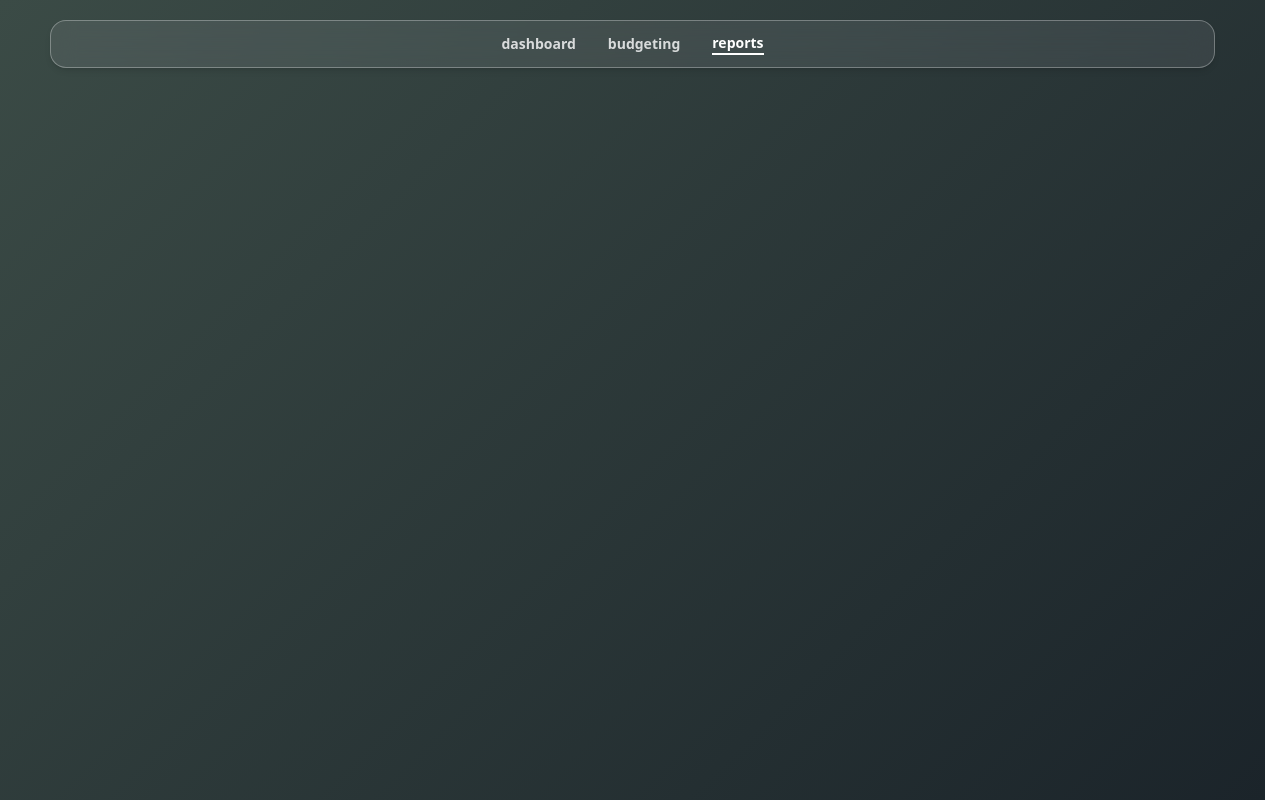
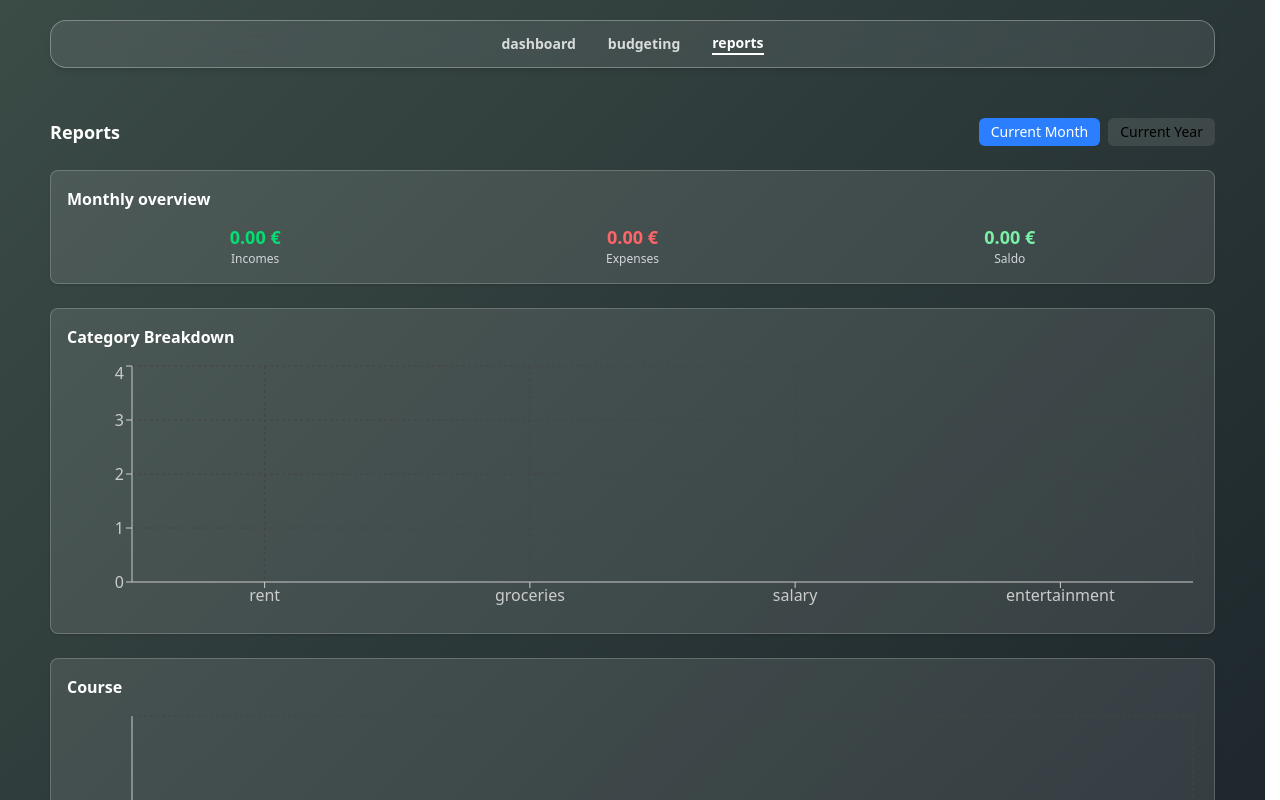
Before and after one commit to philip-ttz/personal-finance-tracker, a React (Vite) app: page / in a window 1280 px wide. Both pictures are taken after a click on the button "reports". Shown: the top 800 px of the page. Built offline with nearby package versions, Linux system fonts and the light colour scheme.

Commit message:
feature: reports

```diff
--- a/package.json
+++ b/package.json
@@ -13,6 +13,7 @@
     "@tailwindcss/vite": "^4.1.16",
     "react": "^19.1.1",
     "react-dom": "^19.1.1",
+    "recharts": "^3.3.0",
     "tailwindcss": "^4.1.16"
   },
   "devDependencies": {
--- a/src/App.tsx
+++ b/src/App.tsx
@@ -6,6 +6,7 @@ import { TransactionList } from './components/TransactionList'
 import { CategoryManager } from './components/CategoryManager'
 import { Navbar } from './components/Navbar'
 import { Budgeting } from "./components/Budgeting"
+import { Reports } from "./components/Reports"
 
 function App() {
   const [transactions, setTransactions] = useState<Transaction[]>([]);
@@ -14,6 +15,7 @@ function App() {
   const [recentlyDeleted, setRecentlyDeleted] = useState<Transaction | null>(null);
   const [showUndo, setShowUndo] = useState(false);
   const [budgets, setBudgets] = useState<Record<string, number>>({});
+  const [reportsView, setReportsView] = useState<"month" | "year">('month');
 
   const addTransaction = (type: 'income' | 'expense', amount: number, date: string, category: string, account: string, tag: string) => {
     const newTransaction: Transaction = {
@@ -112,11 +114,8 @@ function App() {
         <Budgeting transactions={transactions} categories={categories}  budgets={budgets} onAddBudget={handleAddBudget} onRemoveBudget={handleRemoveBudget} />
       )}
 
-      {activeTab === "Auswertungen" && (
-        <div className="p-8">
-          <h2 className="text-2xl font-semibold text-slate-700 mb-4">Auswertungen</h2>
-          <p className="text-slate-500">Hier erscheinen später Diagramme, Übersichten und Statistiken.</p>
-        </div>
+      {activeTab === "reports" && (
+        <Reports transactions={transactions} categories={categories} view={reportsView} setView={setReportsView} />
       )}
 
 
--- /dev/null
+++ b/src/components/Reports.tsx
@@ -0,0 +1,129 @@
+import React from "react";
+import type { Transaction } from "../types/Transaction";
+import {
+  BarChart,
+  Bar,
+  XAxis,
+  YAxis,
+  CartesianGrid,
+  Tooltip,
+  ResponsiveContainer,
+  LineChart,
+  Line,
+} from "recharts";
+
+interface ReportsProps {
+  transactions: Transaction[];
+  categories: string[];
+  view: "month" | "year";
+  setView: React.Dispatch<React.SetStateAction<"month" | "year">>;
+}
+
+export function Reports({ transactions, categories, view, setView }: ReportsProps) {
+  const now = new Date();
+
+  const filtered = transactions.filter((tx) => {
+    const d = new Date(tx.date);
+    if (view === "month")
+      return d.getMonth() === now.getMonth() && d.getFullYear() === now.getFullYear();
+    return d.getFullYear() === now.getFullYear();
+  });
+
+  const incomes = filtered.filter((t) => t.type === "income");
+  const expenses = filtered.filter((t) => t.type === "expense");
+
+  const totalIncome = incomes.reduce((sum, t) => sum + t.amount, 0);
+  const totalExpense = expenses.reduce((sum, t) => sum + t.amount, 0);
+
+  const categoryData = categories.map((cat) => {
+    const catExpense = expenses.filter((t) => t.category === cat).reduce((s, t) => s + t.amount, 0);
+    return { category: cat, amount: catExpense };
+  });
+
+  const sorted = [...filtered].sort((a, b) => new Date(a.date).getTime() - new Date(b.date).getTime());
+  let runningBalance = 0;
+  const lineData = sorted.map((t) => {
+    runningBalance += t.type === "income" ? t.amount : -t.amount;
+    return { date: t.date, balance: runningBalance };
+  });
+
+  return (
+    <div className="space-y-6">
+      <div className="flex justify-between items-center">
+        <h2 className="text-lg font-semibold text-white">Reports</h2>
+        <div className="space-x-2">
+          <button
+            onClick={() => setView("month")}
+            className={`px-3 py-1 text-sm rounded-md ${
+              view === "month" ? "bg-blue-500 text-white" : "bg-white/10 hover:bg-white/20"
+            }`}
+          >
+            Current Month
+          </button>
+          <button
+            onClick={() => setView("year")}
+            className={`px-3 py-1 text-sm rounded-md ${
+              view === "year" ? "bg-blue-500 text-white" : "bg-white/10 hover:bg-white/20"
+            }`}
+          >
+            Current Year
+          </button>
+        </div>
+      </div>
+
+      <div className="bg-white/10 p-4 rounded-lg shadow border border-white/20">
+        <h3 className="text-md mb-3 text-white font-semibold">Monthly overview</h3>
+        <div className="flex flex-col sm:flex-row justify-around text-center">
+          <div>
+            <p className="text-green-400 text-lg font-bold">{totalIncome.toFixed(2)} €</p>
+            <p className="text-xs text-gray-300">Incomes</p>
+          </div>
+          <div>
+            <p className="text-red-400 text-lg font-bold">{totalExpense.toFixed(2)} €</p>
+            <p className="text-xs text-gray-300">Expenses</p>
+          </div>
+          <div>
+            <p
+              className={`text-lg font-bold ${
+                totalIncome - totalExpense >= 0 ? "text-green-300" : "text-red-300"
+              }`}
+            >
+              {(totalIncome - totalExpense).toFixed(2)} €
+            </p>
+            <p className="text-xs text-gray-300">Saldo</p>
+          </div>
+        </div>
+      </div>
+
+      <div className="bg-white/10 p-4 rounded-lg border border-white/20 shadow">
+        <h3 className="text-md mb-3 text-white font-semibold">Category Breakdown</h3>
+        <div className="w-full h-64">
+          <ResponsiveContainer width="100%" height="100%">
+            <BarChart data={categoryData}>
+              <CartesianGrid strokeDasharray="3 3" stroke="#444" />
+              <XAxis dataKey="category" stroke="#ccc" />
+              <YAxis stroke="#ccc" />
+              <Tooltip />
+              <Bar dataKey="amount" fill="#f87171" />
+            </BarChart>
+          </ResponsiveContainer>
+        </div>
+      </div>
+
+      <div className="bg-white/10 p-4 rounded-lg border border-white/20 shadow">
+        <h3 className="text-md mb-3 text-white font-semibold">Course</h3>
+        <div className="w-full h-64">
+          <ResponsiveContainer width="100%" height="100%">
+            <LineChart data={lineData}>
+              <CartesianGrid strokeDasharray="3 3" stroke="#444" />
+              <XAxis dataKey="date" stroke="#ccc" />
+              <YAxis stroke="#ccc" />
+              <Tooltip />
+              <Line type="monotone" dataKey="balance" stroke="#60a5fa" strokeWidth={2} />
+            </LineChart>
+          </ResponsiveContainer>
+        </div>
+      </div>
+    </div>
+  );
+}
```
Also changed, not shown: 1 other file (tests, documents, lock files or other folders).
